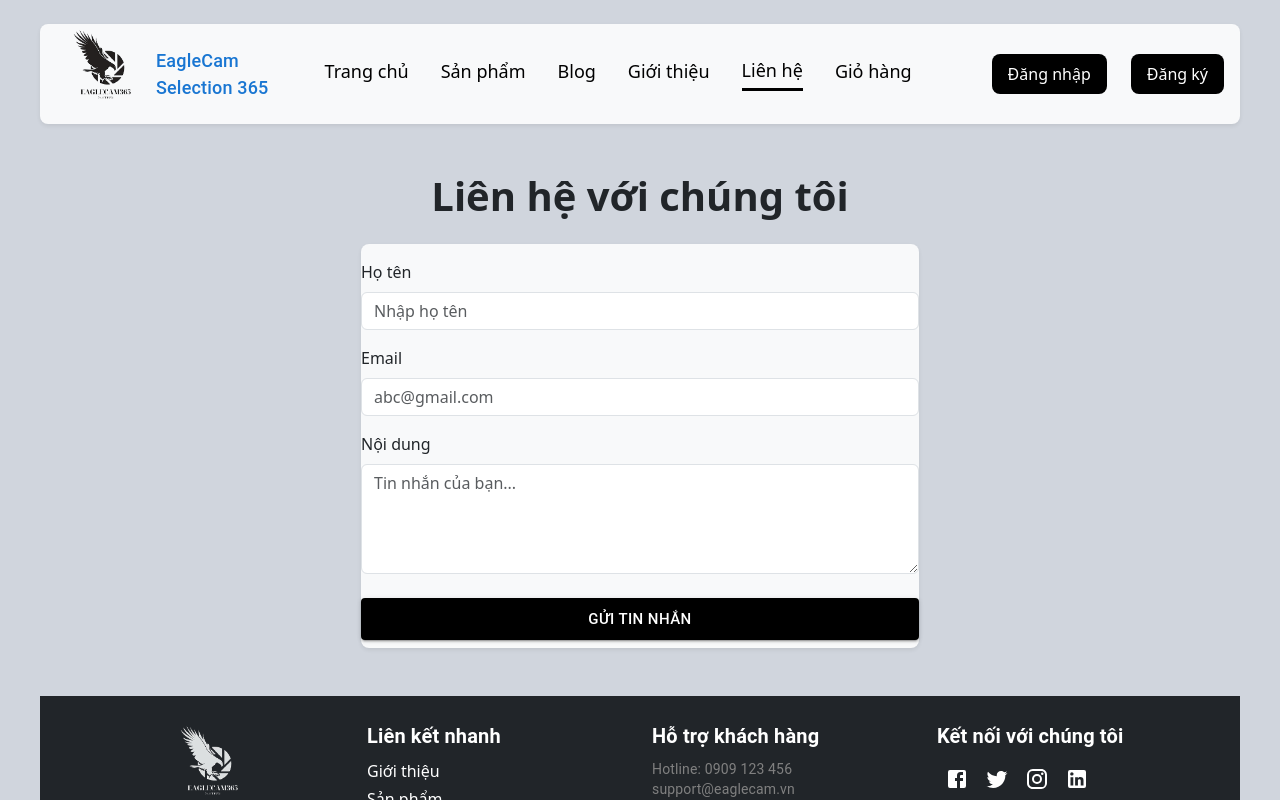
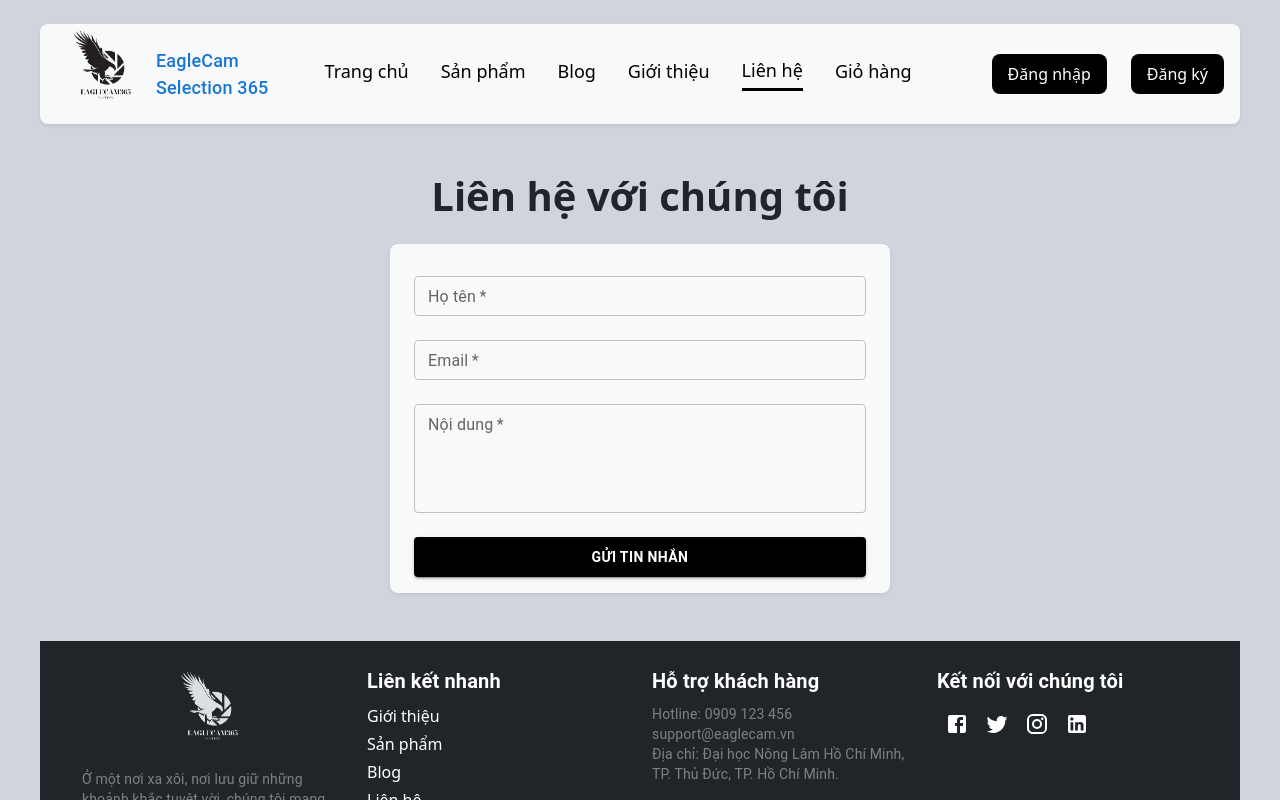
Before and after one commit to HaRIP8489/ui-e-commerce, a React (Create React App) app: page /contact in a window 1280 px wide. Shown: the top 800 px of the page. Built offline with nearby package versions, Linux system fonts and the light colour scheme.

Commit message:
feat: update contact page with login check and submit logic

```diff
--- a/src/pages/client/ContactPage.tsx
+++ b/src/pages/client/ContactPage.tsx
@@ -1,41 +1,112 @@
-import React from 'react';
+import React, { useState } from 'react';
 import Header from '../../components/Header';
 import Footer from '../../components/Footer';
-import {Box, Button} from "@mui/material";
+import { Box, Button, Snackbar, TextField, Alert } from '@mui/material';
+import { useNavigate } from 'react-router-dom';
 
 const ContactPage: React.FC = () => {
+  const [fullName, setFullName] = useState('');
+  const [email, setEmail] = useState('');
+  const [message, setMessage] = useState('');
+  const [isLoggedIn, setIsLoggedIn] = useState<boolean>(() => {
+    return !!localStorage.getItem('accessToken'); // Kiểm tra login
+  });
+  const [openAlert, setOpenAlert] = useState(false);
+
+  const navigate = useNavigate();
+
+  const handleSubmit = (e: React.FormEvent) => {
+    e.preventDefault();
+
+    if (!isLoggedIn) {
+      setOpenAlert(true); // Nếu chưa login thì hiển popup
+      return;
+    }
+
+    // Gửi dữ liệu đến BE (chưa có API thật thì tạm thời console.log)
+    const contactData = { fullName, email, message };
+    console.log('Dữ liệu gửi:', contactData);
+
+    // TODO: Gọi API tại đây bằng axios nếu có
+    // await axios.post('/api/contact', contactData);
+  };
+
+  const handleCloseAlert = () => {
+    setOpenAlert(false);
+    navigate('/login'); // Chuyển đến trang đăng nhập
+  };
+
   return (
-    <Box sx={{ px: 5, py: 3, backgroundColor: '#D0D5DD' }}>
-      {/*header*/}
+    <Box sx={{ px: 5, py: 3, backgroundColor: '#D0D5DD', minHeight: '100vh' }}>
       <Header />
-      {/*content*/}
+
       <Box className="container py-5">
         <h1 className="text-center fw-bold mb-4">Liên hệ với chúng tôi</h1>
         <Box className="d-flex justify-content-center">
-          <div className="col-md-6 bg-light shadow-sm rounded-3 py-2">
-            <form className="mt-2">
-              <div className="mb-3">
-                <label className="form-label">Họ tên</label>
-                <input type="text" className="form-control" placeholder="Nhập họ tên" />
-              </div>
-              <div className="mb-3">
-                <label className="form-label">Email</label>
-                <input type="email" className="form-control" placeholder="abc@gmail.com" />
-              </div>
-              <div className="mb-3">
-                <label className="form-label">Nội dung</label>
-                <textarea className="form-control" rows={4} placeholder="Tin nhắn của bạn..." />
-              </div>
-              <Button variant="contained" size="large" fullWidth
-                      sx={{  mt: 1,  color: "white", backgroundColor: "black", "&:hover": { backgroundColor: "#0070f3" } }}>
-                Gửi tin nhắn
+          <Box className="bg-light shadow-sm rounded-3 py-3 px-4" sx={{ maxWidth: '500px', width: '100%' }}>
+            <form onSubmit={handleSubmit}>
+              <TextField
+                fullWidth
+                label="Họ tên"
+                variant="outlined"
+                size="small"
+                margin="normal"
+                value={fullName}
+                onChange={(e) => setFullName(e.target.value)}
+                required
+              />
+              <TextField
+                fullWidth
+                label="Email"
+                variant="outlined"
+                size="small"
+                margin="normal"
+                type="email"
+                value={email}
+                onChange={(e) => setEmail(e.target.value)}
+                required
+              />
+              <TextField
+                fullWidth
+                label="Nội dung"
+                variant="outlined"
+                size="small"
+                margin="normal"
+                multiline
+                rows={4}
+                value={message}
+                onChange={(e) => setMessage(e.target.value)}
+                required
+              />
+              <Button
+                type="submit"
+                variant="contained"
+                fullWidth
+                sx={{
+                  mt: 2,
+                  py: 1,
+                  fontWeight: 'bold',
+                  fontSize: '14px',
+                  backgroundColor: 'black',
+                  color: 'white',
+                  '&:hover': { backgroundColor: '#0070f3' },
+                }}
+              >
+                GỬI TIN NHẮN
               </Button>
             </form>
-          </div>
+          </Box>
         </Box>
       </Box>
-      {/*footer*/}
+
       <Footer />
+
+      {/* Popup cảnh báo nếu chưa đăng nhập */}
+      <Snackbar open={openAlert} autoHideDuration={3000} onClose={handleCloseAlert}>
+        <Alert onClose={handleCloseAlert} severity="warning" sx={{ width: '100%' }}>
+          Bạn cần đăng nhập để gửi tin nhắn.
+        </Alert>
+      </Snackbar>
     </Box>
   );
 };
```
